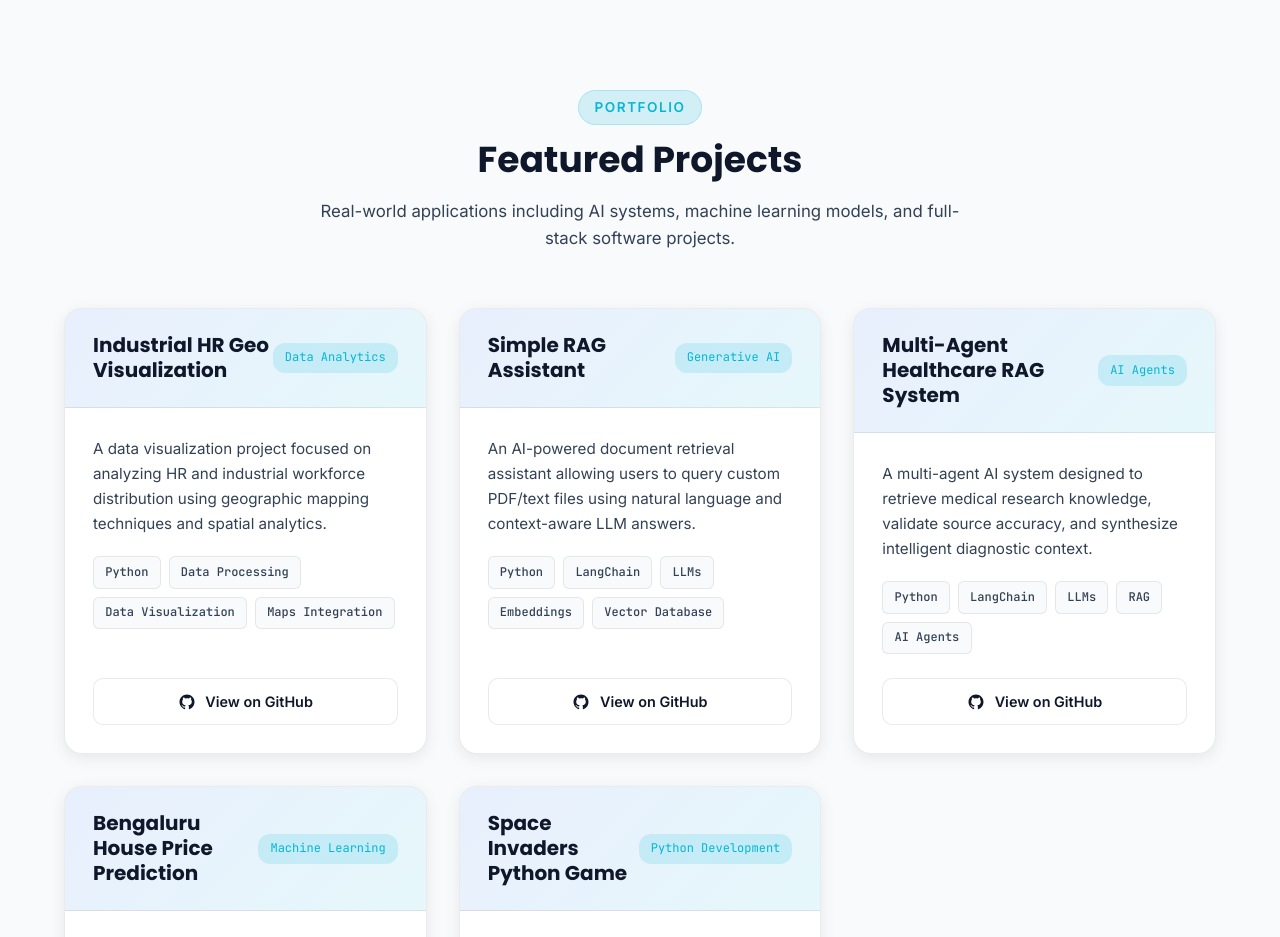
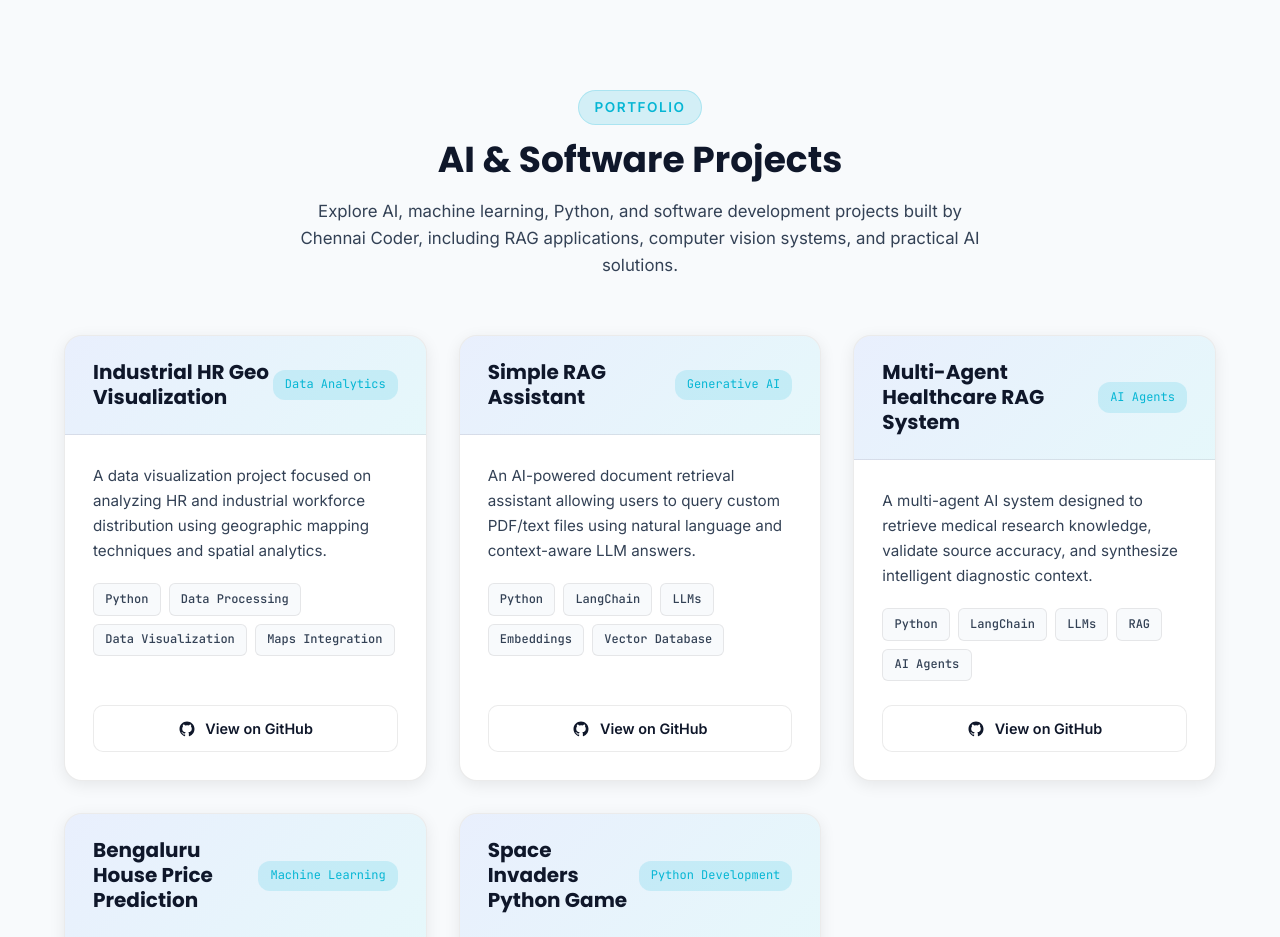
Before and after one commit to lookmohan/chennai_coder, a React (Vite) app: page / in a window 1280 px wide. Shown: the part 3580-4517 px from the top of the page. Built offline with nearby package versions, Linux system fonts and the light colour scheme.

Commit message:
Update Projects.tsx

```diff
--- a/src/components/Projects.tsx
+++ b/src/components/Projects.tsx
@@ -9,10 +9,12 @@ export const Projects: React.FC = () => {
         {/* Section Header */}
         <div className="section-header">
           <span className="section-tag">Portfolio</span>
-          <h2 className="section-title">Featured Projects</h2>
+          <h2 className="section-title">AI & Software Projects</h2>
           <p className="section-desc">
-            Real-world applications including AI systems, machine learning models, and full-stack software projects.
-          </p>
+  Explore AI, machine learning, Python, and software development projects
+  built by Chennai Coder, including RAG applications, computer vision
+  systems, and practical AI solutions.
+</p>
         </div>
 
         {/* Projects Grid */}
```
